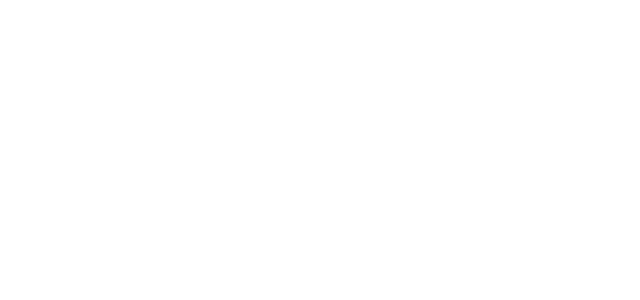
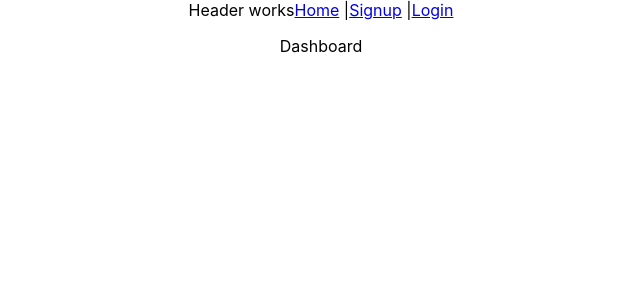
Before and after one commit to gmkhussain/mongodb-node-api, a React (Create React App) app in the folder react-app/: page /dashboard in a window 1280 px wide. Shown: the top 300 px of the page, without its empty margins (319-959 px from the left). Built offline with nearby package versions, Linux system fonts and the light colour scheme.

Commit message:
Logout & Dashboard

```diff
--- a/react-app/src/App.js
+++ b/react-app/src/App.js
@@ -6,6 +6,7 @@
 // Styles
 import './App.css';
 
+
 // Layouts
 import DefaultLayout from './views/frontend/layouts/DefaultLayout';
 
@@ -13,8 +14,12 @@
 import Home from './views/frontend/pages/Home'
 import Login from './views/frontend/pages/Login'
 
+// Admin
+import Dashboard from './views/backend/pages/Dashboard';
+
 
 function App() {
+
   return (
     <div className="App">
       <Router>
@@ -33,6 +38,14 @@
               <Login />
             </DefaultLayout>
           </Route>
+
+
+          <Route exact path="/dashboard">
+            <DefaultLayout>
+              <Dashboard />
+            </DefaultLayout>
+          </Route>
+
         </Switch>
       </Router>
     </div>
--- /dev/null
+++ b/react-app/src/views/backend/pages/Dashboard.js
@@ -0,0 +1,15 @@
+import React from 'react'
+
+const Dashboard = () => {
+        return (
+            <section className="dashboard-page">
+               <div className="container">
+
+                   <p>Dashboard</p>
+
+               </div>
+            </section>
+          )
+}
+
+export default Dashboard
--- a/react-app/src/views/frontend/layouts/Header.js
+++ b/react-app/src/views/frontend/layouts/Header.js
@@ -9,6 +9,7 @@
       const logoutRequest =()=> {
          // axios.get(`${API_BASE_URL}/logout`)
          localStorage.removeItem('token')
+         window.location.reload(false);
       }
 
         return (
@@ -16,8 +17,14 @@
                Header works
                <a href="/">Home</a> |
                <a href="/singup">Signup</a> |
-               <a href="/login">Login</a> |
-               <button onClick={logoutRequest}>Logout</button> |
+
+               {
+                  localStorage.getItem('token')
+               ?
+                  <button onClick={logoutRequest}>Logout</button>
+               :
+                  <a href="/login">Login</a>
+               }
             </header>
           )
 }
--- a/react-app/src/views/frontend/pages/Login.js
+++ b/react-app/src/views/frontend/pages/Login.js
@@ -57,7 +57,7 @@
 
                    <p>Login</p>
 
-                   { loggedIn ? <Redirect to="/home" /> : "Please login"}
+                   { loggedIn ? <Redirect to="/dashboard" /> : "Please login"}
 
                     <form onSubmit={ onSubmitForm }>
 
```
Also changed, not shown: 1 other file (tests, documents, lock files or other folders).
